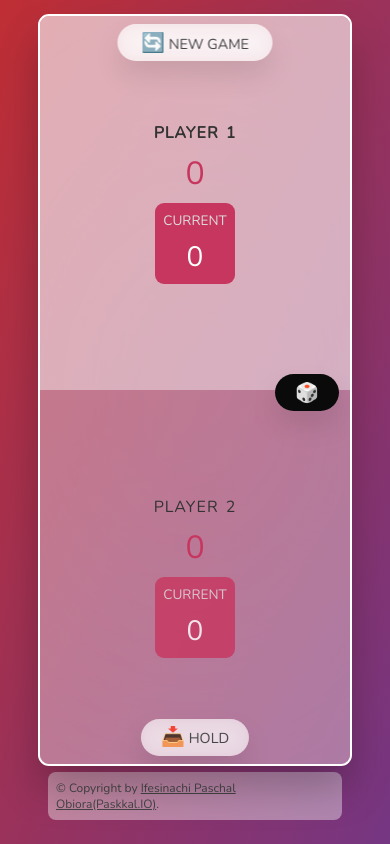
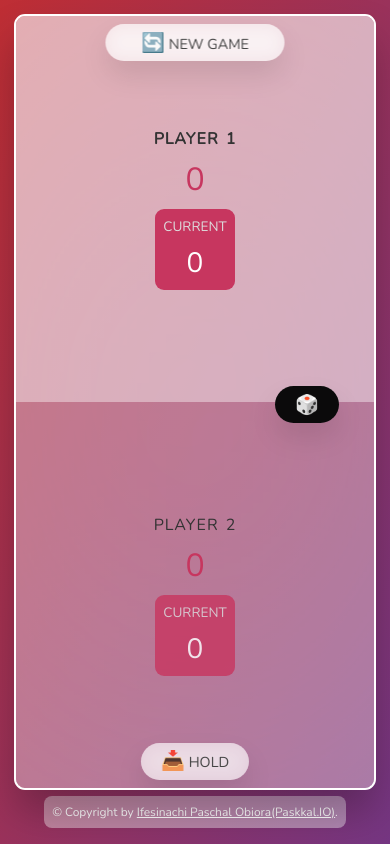
Before and after one commit to Pasify/dicedash, a plain HTML site: page index.html in a window 390 px wide. Drawn offline with nearby package versions, Linux system fonts and the light colour scheme.

Commit message:
responsiveness for screen width of 400px and desktop only

```diff
--- a/style.css
+++ b/style.css
@@ -27,7 +27,11 @@ body {
   flex-direction: column;
   align-items: center;
   justify-content: center;
-  padding: 2rem 5rem;
+  gap: 1rem;
+
+  @media only screen and (max-width: 400px) {
+    padding: 2rem 2rem;
+  }
 }
 
 /* LAYOUT */
@@ -48,7 +52,7 @@ main {
   overflow: hidden;
   display: flex;
   flex-wrap: wrap;
-  @media only screen and (max-width: 600px) {
+  @media only screen and (max-width: 400px) {
     flex-direction: column;
   }
 }
@@ -62,7 +66,7 @@ main {
   justify-content: center;
   transition: all 0.75s;
   gap: 1rem;
-  @media only screen and (max-width: 600px) {
+  @media only screen and (max-width: 400px) {
     height: 50%;
     padding: 2rem;
   }
@@ -115,7 +119,7 @@ main {
   padding: 2rem;
   text-align: center;
   transition: all 0.75s;
-  @media only screen and (max-width: 600px) {
+  @media only screen and (max-width: 400px) {
     font-size: 2rem;
     padding: 1rem;
     width: auto;
@@ -166,7 +170,7 @@ main {
 
 .btn--new {
   top: 4rem;
-  @media only screen and (max-width: 600px) {
+  @media only screen and (max-width: 400px) {
     top: 1rem;
     right: 0rem;
   }
@@ -174,7 +178,7 @@ main {
 .btn--roll {
   background-color: #0b0a0b;
   top: 39.3rem;
-  @media only screen and (max-width: 600px) {
+  @media only screen and (max-width: 400px) {
     /* padding: 2rem 0rem; */
     width: max-content;
     height: max-content;
@@ -188,7 +192,7 @@ main {
 .btn--hold {
   top: 46.1rem;
   /* align-self: center; */
-  @media only screen and (max-width: 600px) {
+  @media only screen and (max-width: 400px) {
     bottom: 1rem;
     top: auto;
   }
@@ -200,7 +204,7 @@ main {
 }
 
 .btn--roll:active {
-  @media only screen and (max-width: 600px) {
+  @media only screen and (max-width: 400px) {
     transform: translate(10rem, -1rem);
   }
 }
@@ -216,7 +220,7 @@ main {
   transform: translateX(-50%);
   height: 10rem;
   box-shadow: 0 2rem 5rem rgba(0, 0, 0, 0.2);
-  @media only screen and (max-width: 600px) {
+  @media only screen and (max-width: 400px) {
     position: absolute;
     top: 50%;
     left: 50%;
@@ -238,8 +242,7 @@ main {
 }
 
 .copyright__container {
-  margin: 1rem;
-  color: #444;
+  color: #ffffff;
   display: flex;
   align-items: center;
 
```
